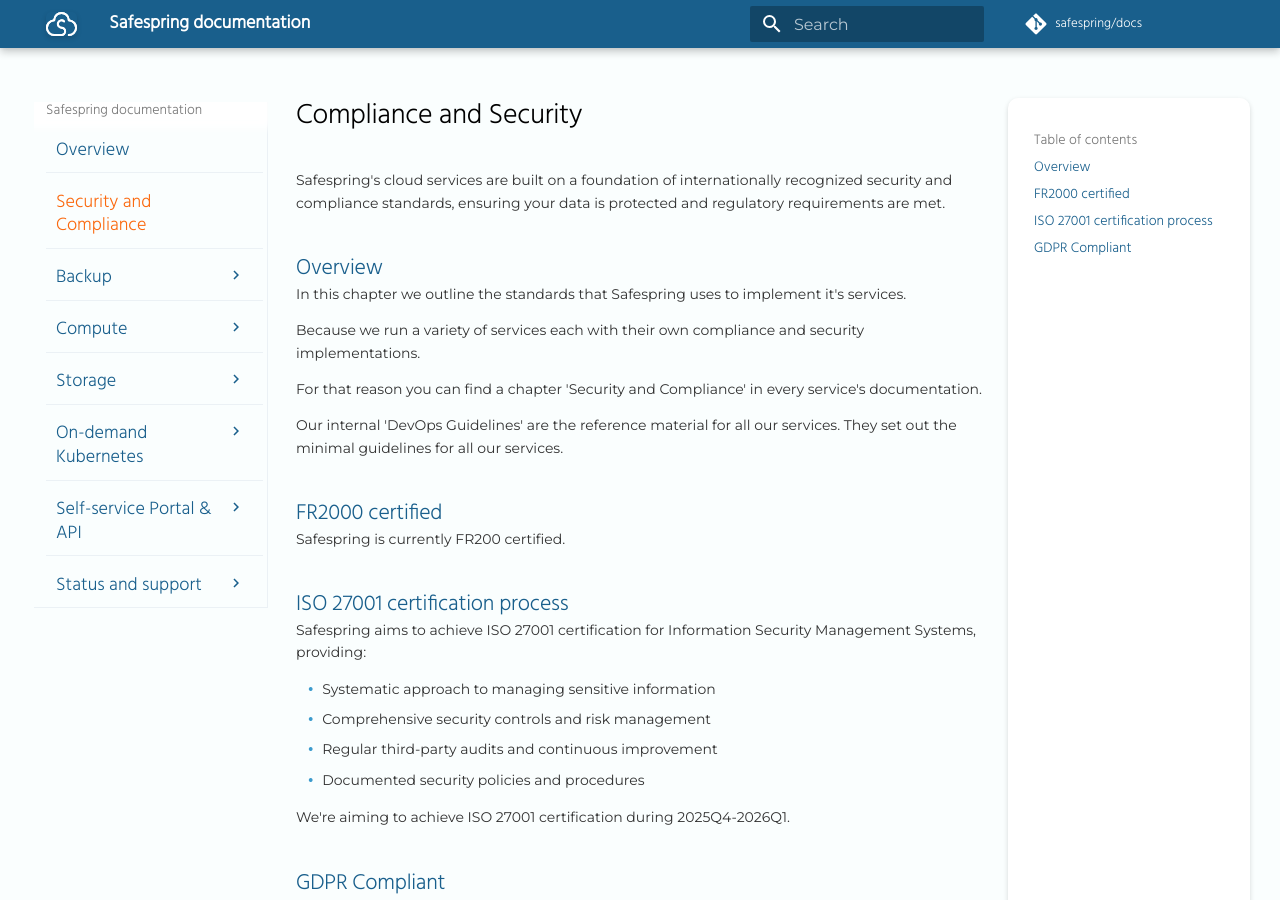
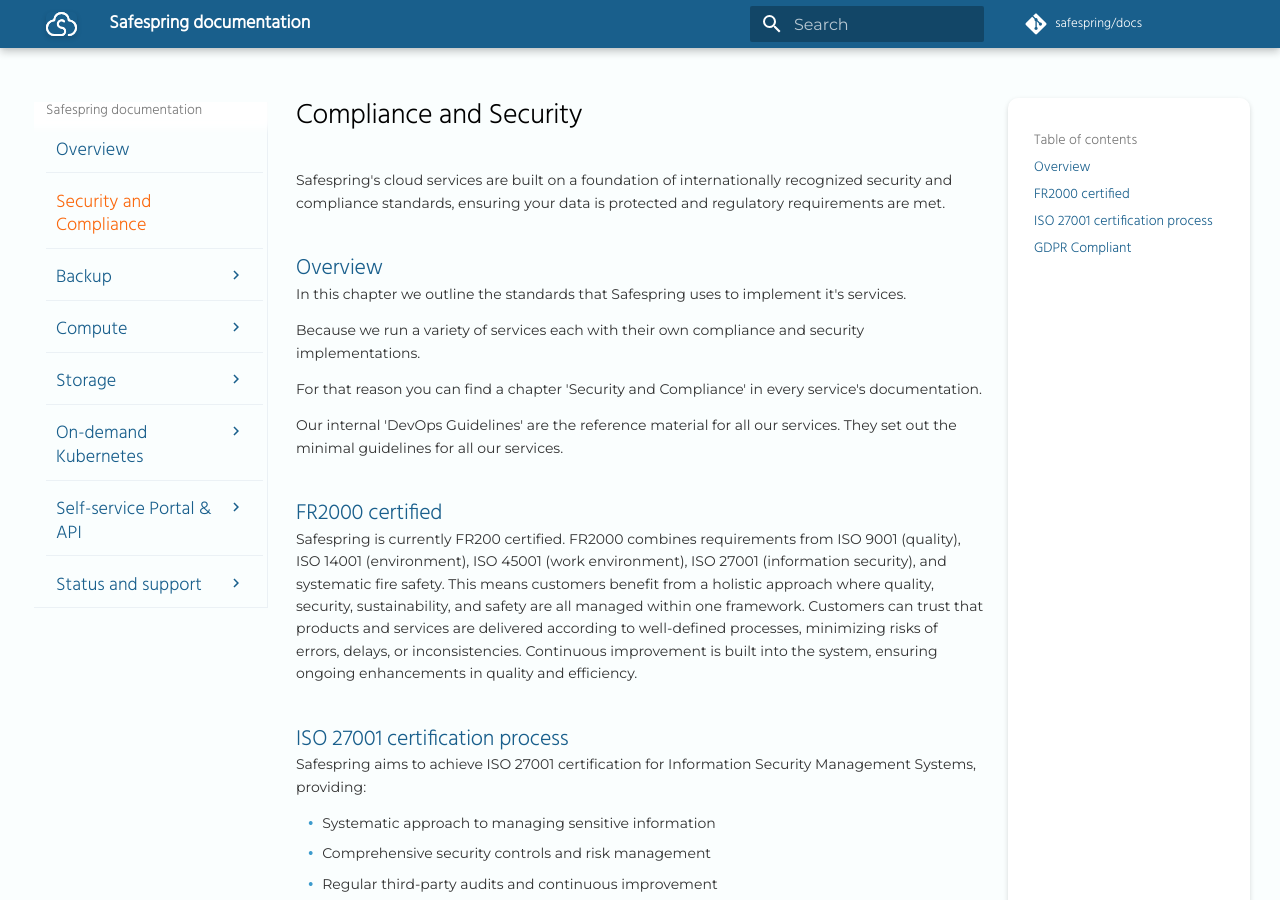
Before and after one commit to safespring/docs, an MkDocs documentation site: the page built from content/security-compliance/index.md, in a window 1280 px wide and 900 px high. Built offline with MkDocs 1.6.1 and Material for MkDocs 9.7.7, drawn with Linux system fonts in a browser that asks for light colours; a script that is not in the unit is left out; comment, search, counter and statistics services are not loaded.

Commit message:
add fr2000 details

```diff
--- a/content/security-compliance/index.md
+++ b/content/security-compliance/index.md
@@ -14,7 +14,7 @@
 
 ## FR2000 certified
 
-Safespring is currently FR200 certified.
+Safespring is currently FR200 certified. FR2000 combines requirements from ISO 9001 (quality), ISO 14001 (environment), ISO 45001 (work environment), ISO 27001 (information security), and systematic fire safety. This means customers benefit from a holistic approach where quality, security, sustainability, and safety are all managed within one framework. Customers can trust that products and services are delivered according to well-defined processes, minimizing risks of errors, delays, or inconsistencies. Continuous improvement is built into the system, ensuring ongoing enhancements in quality and efficiency.
 
 ## ISO 27001 certification process
 
```
